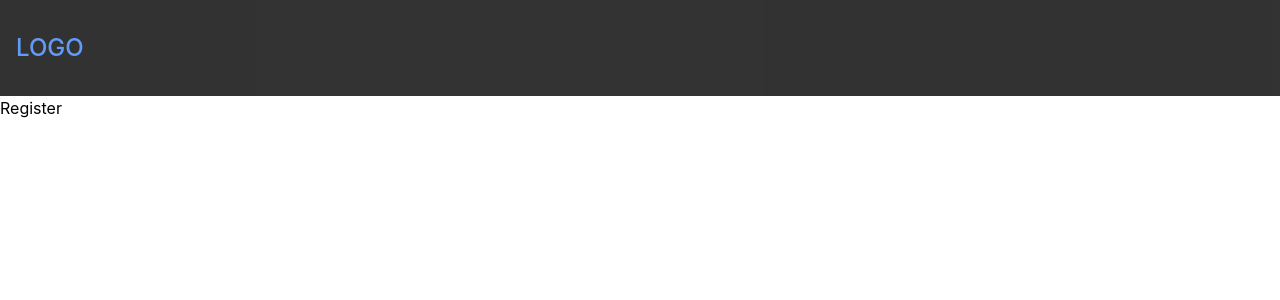
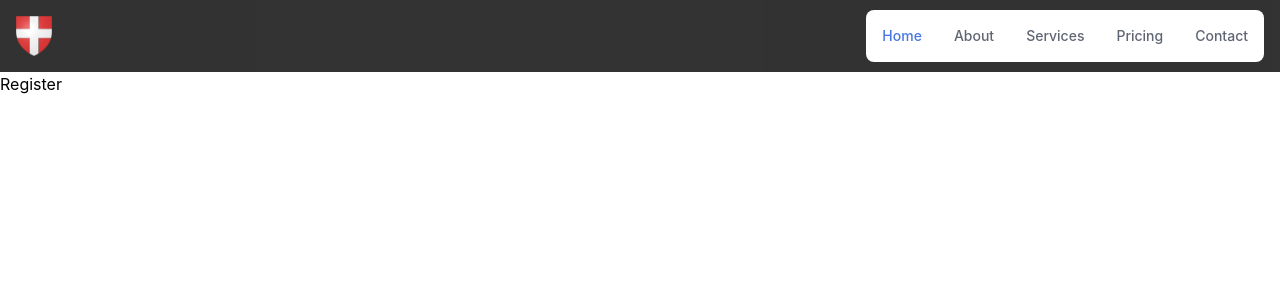
Before and after one commit to Golushi/quai-antique, a React (Create React App) app: page /Register in a window 1280 px wide. Shown: the top 300 px of the page. Built offline with nearby package versions, Linux system fonts and the light colour scheme.

Commit message:
debut_nav

```diff
--- a/package.json
+++ b/package.json
@@ -7,6 +7,8 @@
     "@testing-library/jest-dom": "^5.16.5",
     "@testing-library/react": "^13.4.0",
     "@testing-library/user-event": "^13.5.0",
+    "flowbite": "^1.6.3",
+    "flowbite-react": "^0.3.8",
     "react": "^18.2.0",
     "react-dom": "^18.2.0",
     "react-router-dom": "^6.8.1",
--- a/src/Components/Header.jsx
+++ b/src/Components/Header.jsx
@@ -1,21 +1,35 @@
-
+import logo from "../Assets/blason_savoie.png";
 export const Header = () => {
     return (
-        <nav id="header" className="container flex justify-between px-4 py-8 mx-auto bg-black opacity-80">
-  <div>
-    <h3 className="text-2xl font-medium text-blue-500">LOGO</h3>
-  </div>
-  <div className="hidden space-x-8 lg:flex">
-    <a href="#">Menu 1</a>
-    <a href="#">Menu 2</a>
-    <a href="#">Menu 3</a>
-    <a href="#">Menu 4</a>
-  </div>
-  <div className="flex lg:hidden">
-    <div className="space-y-2">
-      <span className="block w-8 h-0.5 bg-white animate-pulse"></span>
-      <span className="block w-8 h-0.5 bg-white animate-pulse"></span>
-      <span className="block w-8 h-0.5 bg-white animate-pulse"></span>
+
+<nav id="header" className="bg-black opacity-80 border-gray-200 px-2 sm:px-4 py-2.5 dark:bg-gray-900">
+  <div className="container flex flex-wrap items-center justify-between mx-auto">
+    <a href="/" className="flex items-center">
+        <img src={logo} className="h-8 mr-3 sm:h-10" alt="Logo" />
+    </a>
+    <button data-collapse-toggle="navbar-default" type="button"
+    className="inline-flex items-center p-2 ml-3 text-sm text-white rounded-lg md:hidden hover:bg-gray-100 focus:outline-none focus:ring-2 focus:ring-gray-200 dark:text-gray-400 dark:hover:bg-gray-700 dark:focus:ring-gray-600 animate-pulse" aria-controls="navbar-default" aria-expanded="false">
+      <span className="sr-only">Open main menu</span>
+      <svg className="w-6 h-6" aria-hidden="true" fill="currentColor" viewBox="0 0 20 20" xmlns="http://www.w3.org/2000/svg"><path fillRule="evenodd" d="M3 5a1 1 0 011-1h12a1 1 0 110 2H4a1 1 0 01-1-1zM3 10a1 1 0 011-1h12a1 1 0 110 2H4a1 1 0 01-1-1zM3 15a1 1 0 011-1h12a1 1 0 110 2H4a1 1 0 01-1-1z" clipRule="evenodd"></path></svg>
+    </button>
+    <div className="hidden w-full md:block md:w-auto" id="navbar-default">
+      <ul className="flex flex-col p-4 mt-4 border border-gray-100 rounded-lg bg-gray-50 md:flex-row md:space-x-8 md:mt-0 md:text-sm md:font-medium md:border-0 md:bg-white dark:bg-gray-800 md:dark:bg-gray-900 dark:border-gray-700">
+        <li>
+          <a href="#" className="block py-2 pl-3 pr-4 text-white bg-blue-700 rounded md:bg-transparent md:text-blue-700 md:p-0 dark:text-white" aria-current="page">Home</a>
+        </li>
+        <li>
+          <a href="#" className="block py-2 pl-3 pr-4 text-gray-700 rounded hover:bg-gray-100 md:hover:bg-transparent md:border-0 md:hover:text-blue-700 md:p-0 dark:text-gray-400 md:dark:hover:text-white dark:hover:bg-gray-700 dark:hover:text-white md:dark:hover:bg-transparent">About</a>
+        </li>
+        <li>
+          <a href="#" className="block py-2 pl-3 pr-4 text-gray-700 rounded hover:bg-gray-100 md:hover:bg-transparent md:border-0 md:hover:text-blue-700 md:p-0 dark:text-gray-400 md:dark:hover:text-white dark:hover:bg-gray-700 dark:hover:text-white md:dark:hover:bg-transparent">Services</a>
+        </li>
+        <li>
+          <a href="#" className="block py-2 pl-3 pr-4 text-gray-700 rounded hover:bg-gray-100 md:hover:bg-transparent md:border-0 md:hover:text-blue-700 md:p-0 dark:text-gray-400 md:dark:hover:text-white dark:hover:bg-gray-700 dark:hover:text-white md:dark:hover:bg-transparent">Pricing</a>
+        </li>
+        <li>
+          <a href="#" className="block py-2 pl-3 pr-4 text-gray-700 rounded hover:bg-gray-100 md:hover:bg-transparent md:border-0 md:hover:text-blue-700 md:p-0 dark:text-gray-400 md:dark:hover:text-white dark:hover:bg-gray-700 dark:hover:text-white md:dark:hover:bg-transparent">Contact</a>
+        </li>
+      </ul>
     </div>
   </div>
 </nav>
--- a/tailwind.config.js
+++ b/tailwind.config.js
@@ -1,8 +1,11 @@
 /** @type {import('tailwindcss').Config} */
 module.exports = {
-  content: ["./src/**/*.{js,jsx,ts,tsx}"],
+  content: [
+    "./src/**/*.{js,jsx,ts,tsx}",
+    "node_modules/flowbite-react/**/*.{js,jsx,ts,tsx}",
+  ],
   theme: {
     extend: {},
   },
-  plugins: [],
+  plugins: [require("flowbite/plugin")],
 };
```
Also changed, not shown: src/Assets/blason_savoie.png (added), 1 other file (tests, documents, lock files or other folders).
